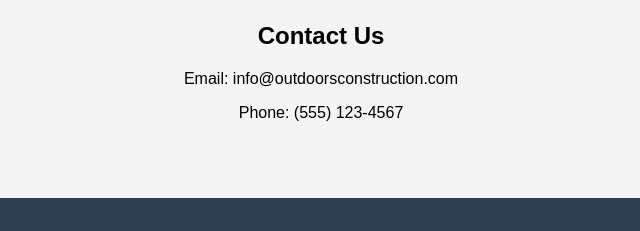
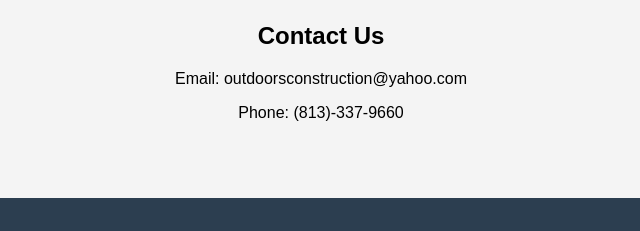
Before and after one commit to Outdoorsconstruction/outdoorsconstruction, a plain HTML site: page index.html in a window 1280 px wide. Shown: the part 1471-1702 px from the top of the page, 319-959 px from the left. Drawn offline with Linux system fonts and the light colour scheme.

Commit message:
Update index.html

```diff
--- a/index.html
+++ b/index.html
@@ -150,8 +150,8 @@ Quality Home Building
 
 <section>
 <h2>Contact Us</h2>
-<p>Email: info@outdoorsconstruction.com</p>
-<p>Phone: (555) 123-4567</p>
+<p>Email: outdoorsconstruction@yahoo.com</p>
+<p>Phone: (813)-337-9660</p>
 </section>
 
 <footer>
```
